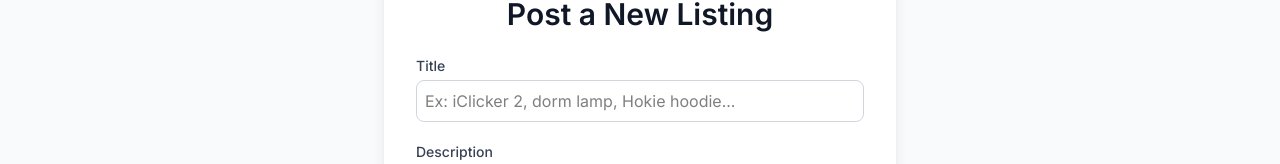
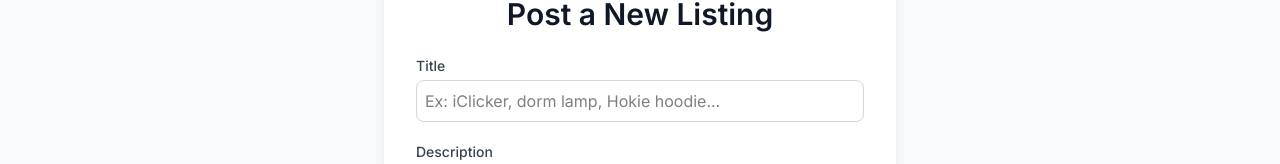
Before and after one commit to sagelin2023/Studex, a React (Vite) app: page /post-listing in a window 1280 px wide. Shown: the part 153-317 px from the top of the page. Built offline with nearby package versions, Linux system fonts and the light colour scheme; no server answers.

Commit message:
fixed login issue

```diff
--- a/src/Pages/CreateListing.jsx
+++ b/src/Pages/CreateListing.jsx
@@ -20,7 +20,6 @@ const CreateListing = () => {
   //posting states
   const [loading, setLoading] = useState(false);
   const [error, setError] = useState("");
-  const [success, setSuccess] = useState(false);
 
   // Handle image selection
   const handleImageChange = (e) => {
@@ -108,7 +107,7 @@ const CreateListing = () => {
               onChange={(e) => setTitle(e.target.value)}
               required
               className="w-full border border-gray-300 rounded-lg p-2 focus:ring-2 focus:ring-indigo-600 focus:outline-none"
-              placeholder="Ex: iClicker 2, dorm lamp, Hokie hoodie..."
+              placeholder="Ex: iClicker, dorm lamp, Hokie hoodie..."
             />
           </div>
 
--- a/src/Pages/Landing.jsx
+++ b/src/Pages/Landing.jsx
@@ -6,8 +6,8 @@ const Landing = () => {
 
   const navigate = useNavigate();
   const { user } = useAuth(); //gets the user state from the AuthContext
-  const fullName = user.user_metadata.name;
-  const firstName = fullName.split(" ")[0];//gets the first name
+  const fullName = user?.user_metadata?.name || "";
+  const firstName = fullName.split(" ")[0] || "";//gets the first name
   return (
     <main className="min-h-screen bg-gradient-to-b from-white via-gray-50 to-gray-100 text-gray-800 font-inter relative">
 
```
